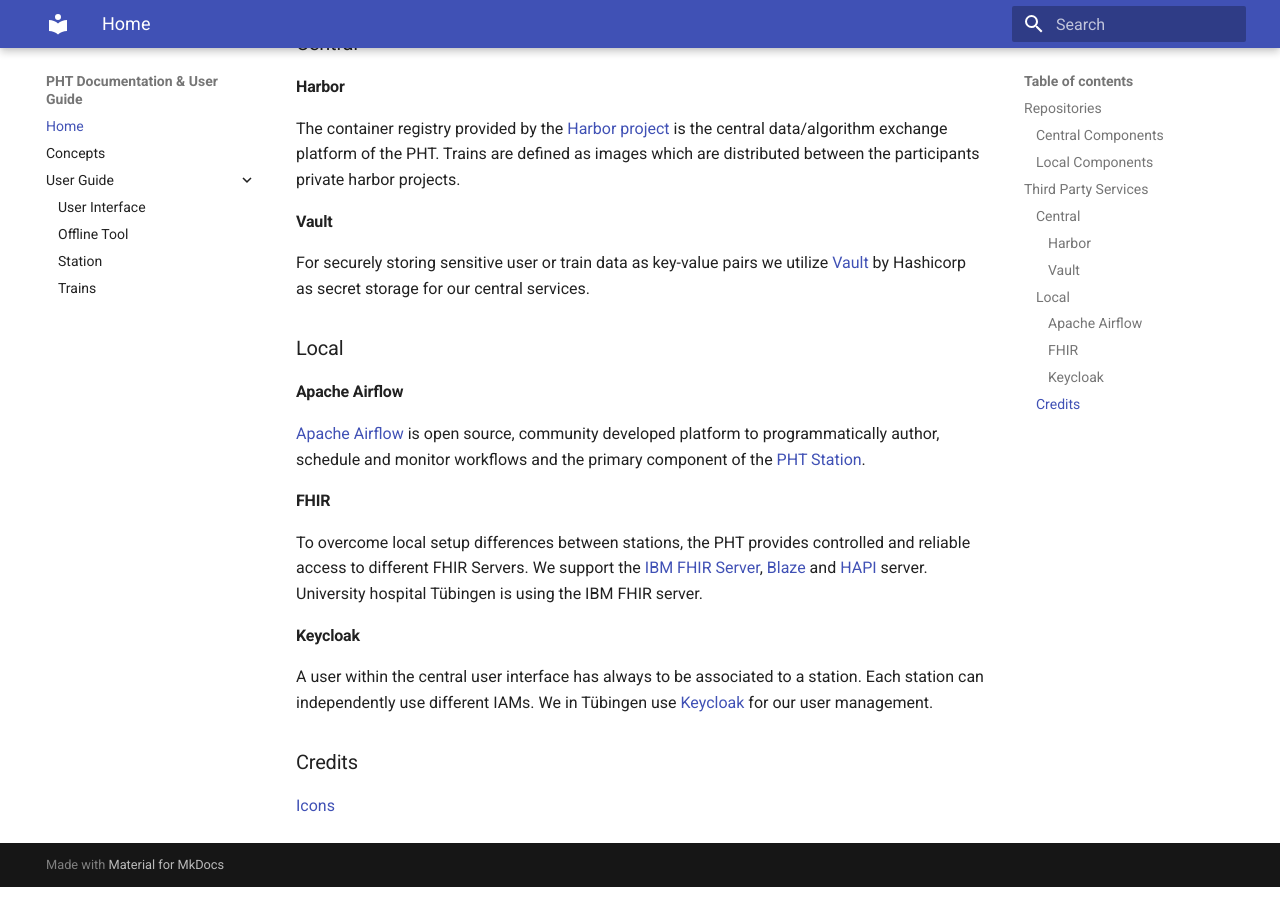
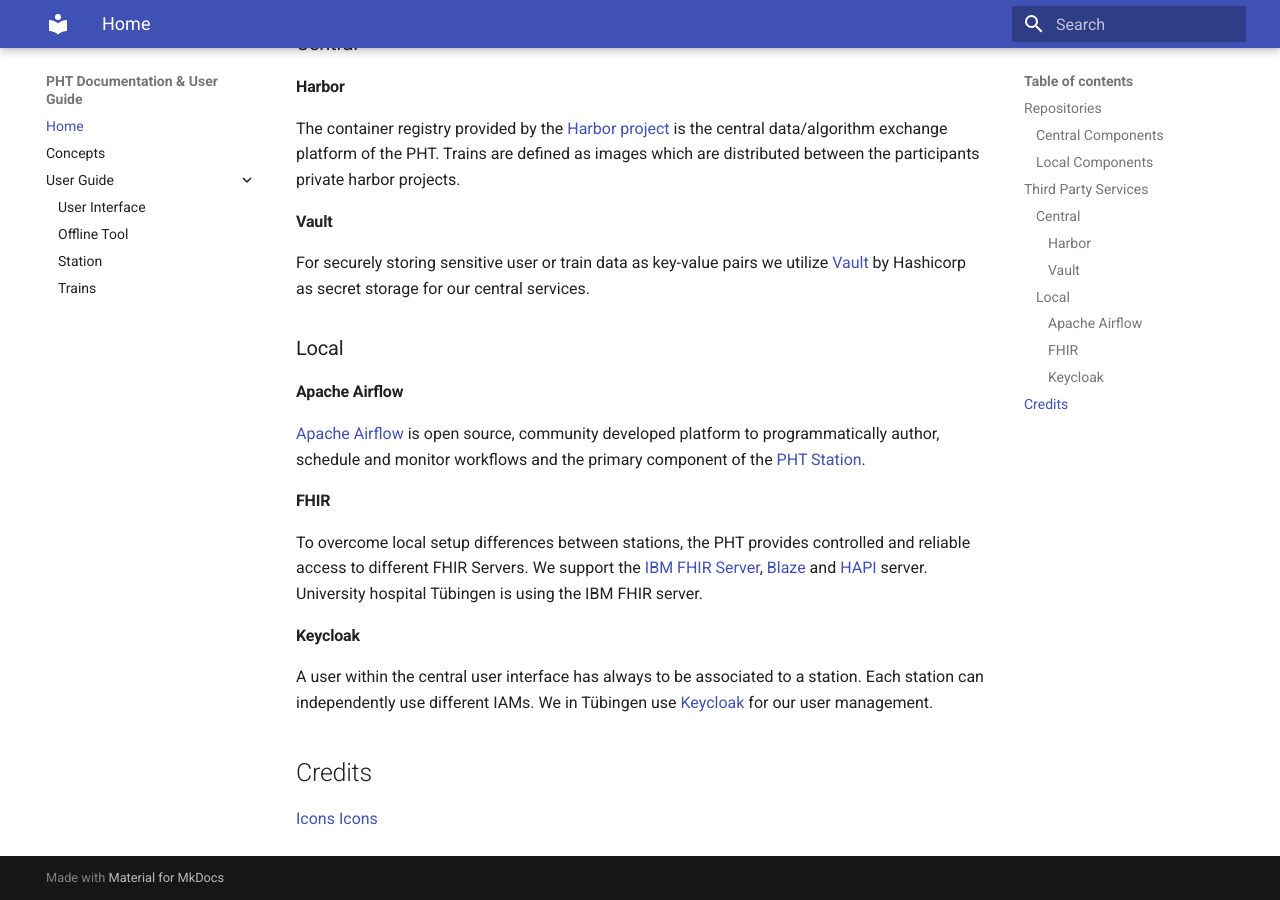
Before and after one commit to PHT-Medic/documentation, an MkDocs documentation site: the page built from docs/index.md, in a window 1280 px wide and 900 px high, scrolled down 1278 px. Built offline with MkDocs 1.6.1 and Material for MkDocs 9.7.7, drawn with Linux system fonts in a browser that asks for light colours.

Commit message:
icon credits

```diff
--- a/docs/index.md
+++ b/docs/index.md
@@ -56,5 +56,6 @@ A user within the central user interface has always to be associated to a statio
 We in Tübingen use [Keycloak](https://hub.docker.com/r/jboss/keycloak/) for our user management.
 
 
-### Credits
+## Credits
 [Icons](https://www.flaticon.com/)
+[Icons](https://www.freepik.com)
--- a/mkdocs.yml
+++ b/mkdocs.yml
@@ -22,3 +22,4 @@ markdown_extensions:
   - admonition
   - pymdownx.highlight
   - pymdownx.superfences
+  - mkautodoc
```
Also changed, not shown: docs/trains.md (+1 -1 lines).
